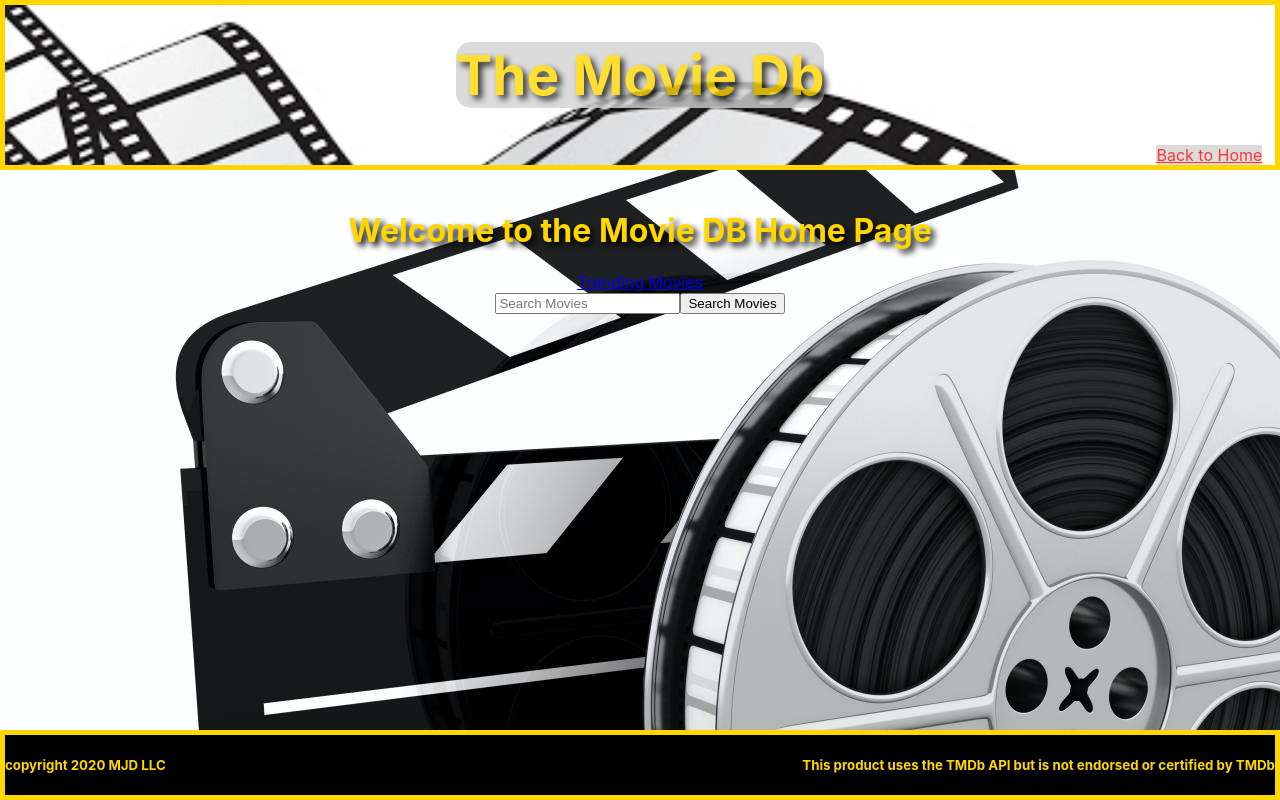
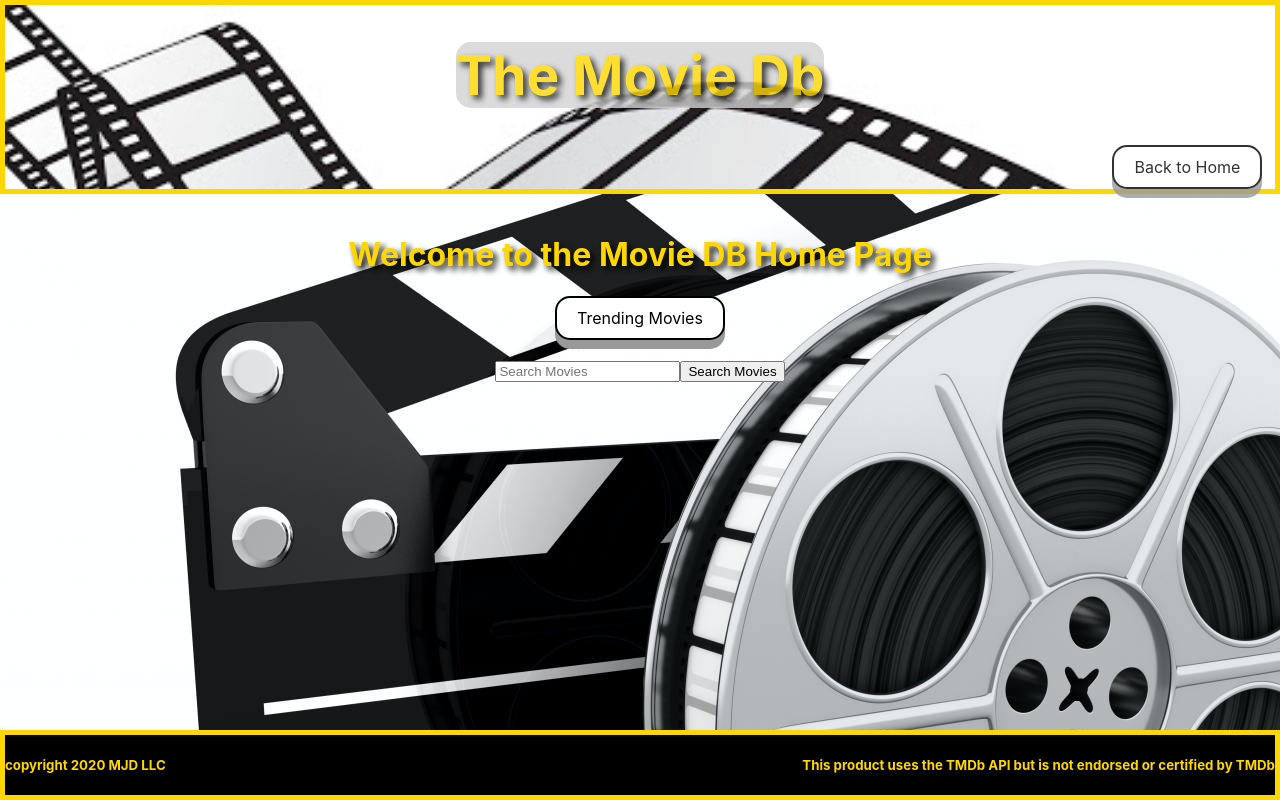
Before and after one commit to jwheeler75/Movie_db_Project_3, a React (Create React App) app: page / in a window 1280 px wide. Built offline with nearby package versions, Linux system fonts and the light colour scheme; no server answers.

Commit message:
added link to movie details TMDB

```diff
--- a/src/HomePage.css
+++ b/src/HomePage.css
@@ -19,3 +19,22 @@ html {
   display: flex;
   flex-direction: column;
 }
+
+a:link,
+a:visited {
+  background-color: white;
+  color: black;
+  border: 2px solid black;
+  padding: 10px 20px;
+  text-align: center;
+  text-decoration: none;
+  display: inline-block;
+  border-radius: 15px;
+  box-shadow: 0 9px #999;
+  align-self: center;
+}
+a:hover,
+a:active {
+  background-color: gold;
+  box-shadow: 0 5px #666;
+}
--- a/src/HomePage.js
+++ b/src/HomePage.js
@@ -26,13 +26,16 @@ class HomePage extends Component {
         <br></br>
         <h1>Welcome to the Movie DB Home Page</h1>
         <nav className="align-links">
-          <Link to="/trendingmovies">Trending Movies</Link>
+
+            <Link to="/trendingmovies">Trending Movies</Link>
+
           <form
             onSubmit={(event) => {
               event.preventDefault();
               this.props.getSearchResults(event.target.movie.value);
             }}
           >
+            <br></br>
             <input name="movie" placeholder="Search Movies" />
             <button>Search Movies</button>
           </form>
--- a/src/TrendingMovies.js
+++ b/src/TrendingMovies.js
@@ -15,10 +15,14 @@ class TrendingMovies extends Component {
     let movies = this.props.allData.map((movie, index) => {
       return (
         <div className="movie" key={index}>
-          <img
-            src={`https://image.tmdb.org/t/p/w154/${movie.poster_path}`}
-            alt="Image not Found"
-          />
+          <a href={`https://www.themoviedb.org/movie/${movie.id}`}
+          >
+
+            <img
+              src={`https://image.tmdb.org/t/p/w154/${movie.poster_path}`}
+              alt="Image not Found"
+            />
+          </a>
           <h3>Title: {movie.title}</h3>
           <h3>Release Date: {movie.release_date}</h3>
           <h3>Popularity: {movie.popularity}</h3>
```
Also changed, not shown: src/MovieDetails.js (added, +48 -0 lines), src/MovieDetails.css (added).
